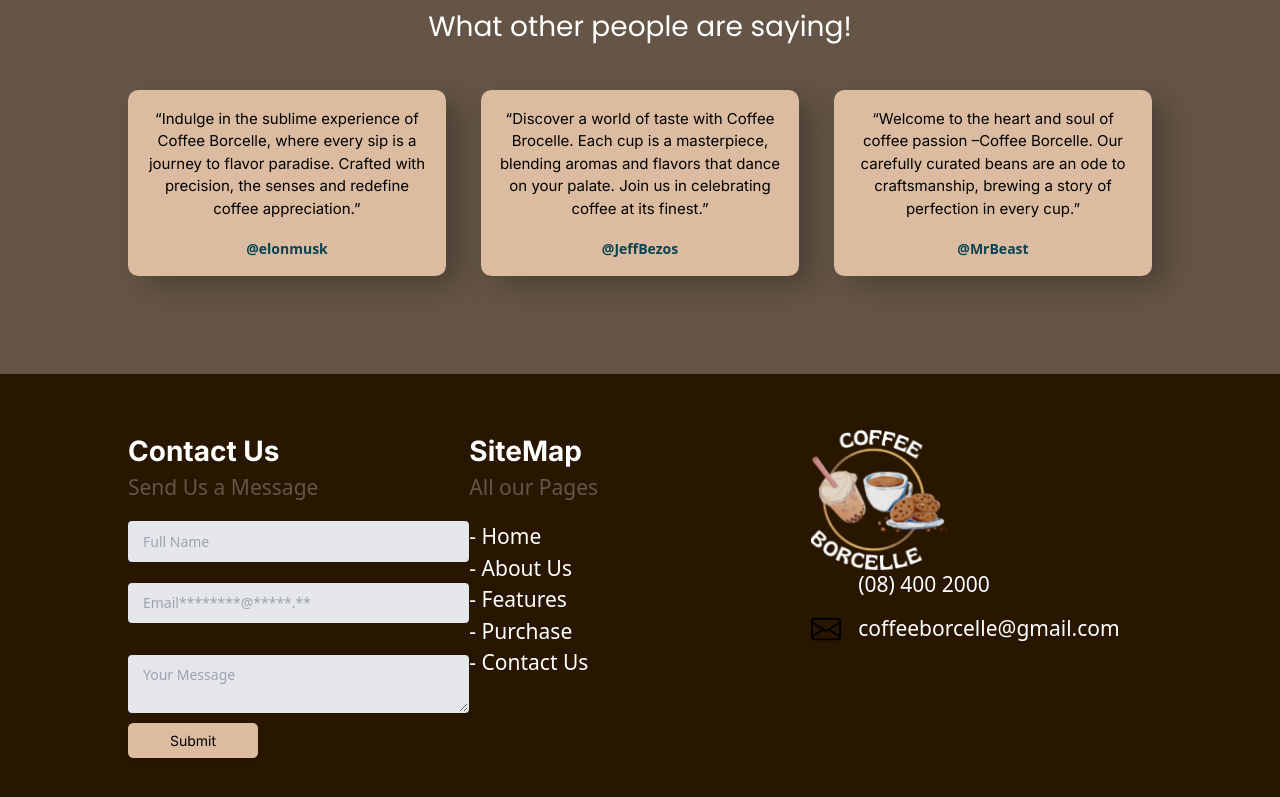
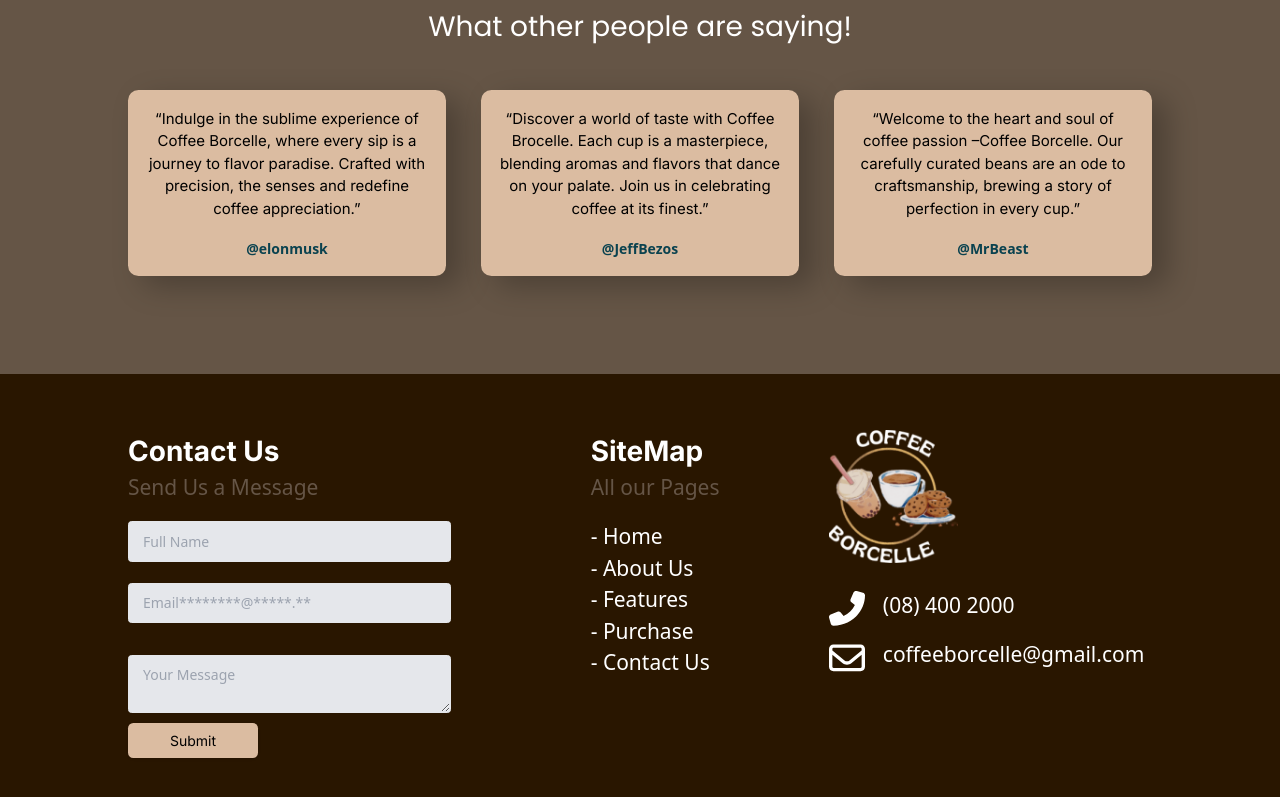
Before and after one commit to Kehinde-Agboola/coffee-borcelle, a React (Vite) app: page / in a window 1280 px wide. Shown: the part 656-1453 px from the top of the page. Built offline with nearby package versions, Linux system fonts and the light colour scheme; some icons are missing; a web font is replaced by a local one.

Commit message:
modified footer

```diff
--- a/src/components/Footer/index.tsx
+++ b/src/components/Footer/index.tsx
@@ -3,15 +3,15 @@
 import { Media } from "../Ui/Home/Media";
 export const Footer = () => {
   return (
-    <main className="bg-[#291600] py-[4rem] px-[2rem] md:px-0">
-      <section className="max-w-screen-lg mx-auto grid grid-cols-1 md:grid-cols-2 lg:grid-cols-3">
-        <div className="form w-full">
+    <main className="bg-[#291600] py-[4rem] px-[2rem] xl:px-0">
+      <section className="max-w-screen-lg mx-auto grid grid-cols-1 md:grid-cols-2 lg:grid-cols-3 gap-8">
+        <div className="">
           <Contact />
         </div>
-        <div className="w-full">
+        <div className="md:ml-[8rem]">
           <SiteMap />
         </div>
-        <div className="social-media w-full">
+        <div className="social-media">
           <Media />
         </div>
       </section>
--- a/src/components/Ui/Home/Media.tsx
+++ b/src/components/Ui/Home/Media.tsx
@@ -1,18 +1,18 @@
-import { PiPhoneCallLight } from "react-icons/pi";
-import { BsEnvelope } from "react-icons/bs";
+import Email from "../../../assets/email.svg";
+import Call from "../../../assets/call.svg";
 import Logo from "../../../assets/logo.png";
 export const Media = () => {
   return (
     <>
       <div className="flex flex-col text-center">
         <img src={Logo} alt="" className="w-[30%] md:w-[40%]" />
-        <div className="text-center">
+        <div className="text-center pt-8">
           <p className="flex gap-5 text-white text-2xl">
-            <PiPhoneCallLight size="30" />
+            <img src={Call} alt="" className="" />
             (08) 400 2000
           </p>
           <p className="flex gap-5 text-white text-2xl pt-4">
-            <BsEnvelope size="30" background="white" />
+            <img src={Email} alt="" />
             coffeeborcelle@gmail.com
           </p>
         </div>
```
Also changed, not shown: src/assets/call.svg (added), src/assets/email.svg (added).
